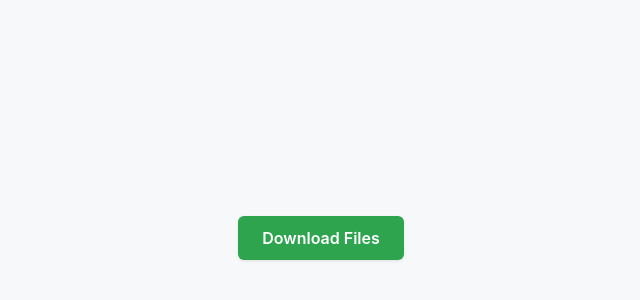
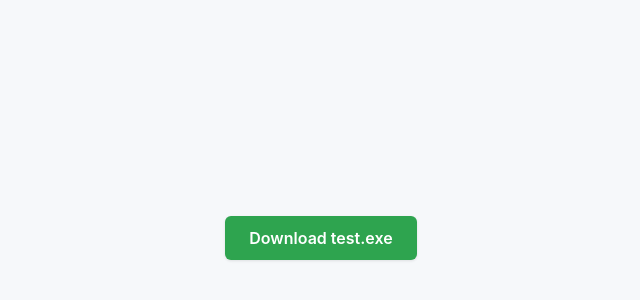
Before and after one commit to Warbling-Gerbil/Import-Test, a plain HTML site: page index.html in a window 1280 px wide. Shown: the part 162-462 px from the top of the page, without its empty margins (319-959 px from the left). Drawn offline with Linux system fonts and the light colour scheme.

Commit message:
Update index.html

```diff
--- a/index.html
+++ b/index.html
@@ -38,7 +38,7 @@
 </head>
 <body>
     <div class="download-container">
-        <a href="archive.zip" download class="download-btn">Download Files</a>
+        <a href="archive.zip" download class="download-btn">Download test.exe</a>
     </div>
 </body>
 </html>
```
